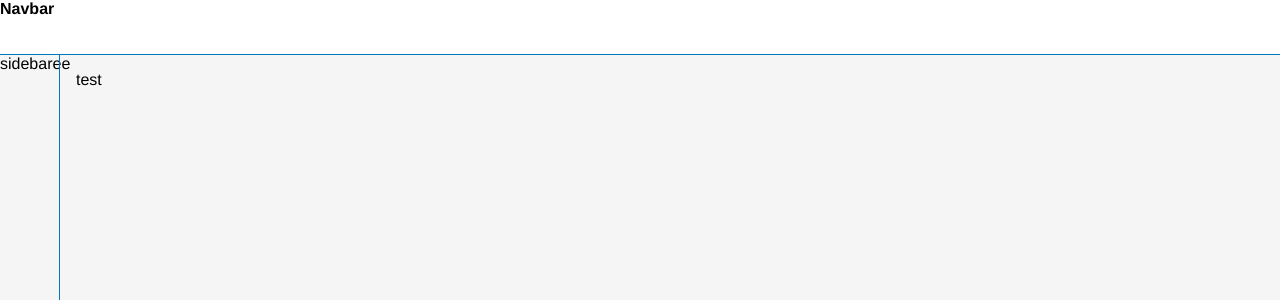
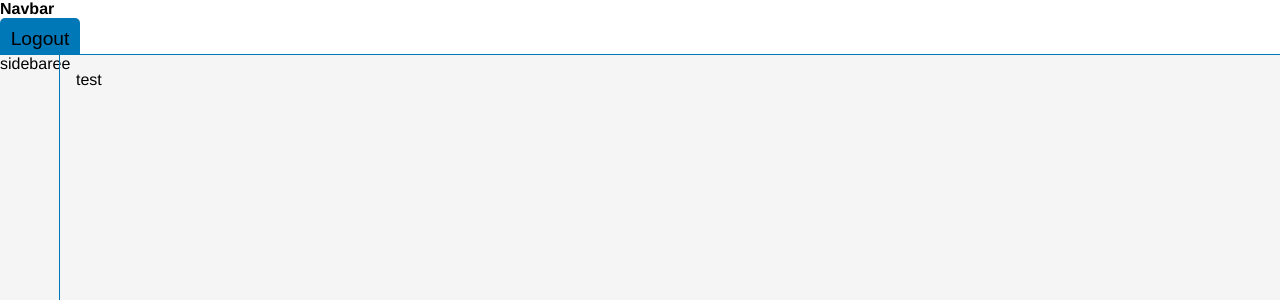
Before and after one commit to FilipAlberski/taskify, a React (Vite) app in the folder client/: page /dashboard in a window 1280 px wide. Shown: the top 300 px of the page. Built offline with nearby package versions, Linux system fonts and the light colour scheme; sample sign-in values are in the browser's storage.

Commit message:
creating logout button

```diff
--- /dev/null
+++ b/client/src/components/LogoutButton/LogoutButton.jsx
@@ -0,0 +1,15 @@
+import React from "react";
+import { StyledLogoutButton } from "./LogoutButton.styled.js";
+import { useNavigate } from "react-router-dom";
+const LogoutButton = () => {
+    const history = useNavigate();
+
+    const handleLogout = () => {
+        localStorage.removeItem("token");
+        history("/");
+    };
+
+    return <StyledLogoutButton>Logout</StyledLogoutButton>;
+};
+
+export default LogoutButton;
--- /dev/null
+++ b/client/src/components/LogoutButton/LogoutButton.styled.js
@@ -0,0 +1,19 @@
+import styled from "styled-components";
+
+export const StyledLogoutButton = styled.button`
+    background-color: ${(props) => props.theme.specialColor};
+    color: ${(props) => props.theme.color};
+    width: 80px;
+    display: flex;
+    justify-content: center;
+    align-items: center;
+    border: none;
+    border-radius: 5px;
+    padding: 10px 20px;
+    font-size: 1.2rem;
+    cursor: pointer;
+    transition: all 0.3s ease-in-out;
+    &:hover {
+        background-color: ${(props) => props.theme.disabledColor};
+    }
+`;
--- a/client/src/components/navbar/Navbar.jsx
+++ b/client/src/components/navbar/Navbar.jsx
@@ -1,10 +1,11 @@
 import React from "react";
 import { NavbarContainer } from "./Navbar.styled";
-
+import LogoutButton from "../LogoutButton/LogoutButton";
 const Navbar = () => {
     return (
         <NavbarContainer>
             <h4>Navbar</h4>
+            <LogoutButton />
         </NavbarContainer>
     );
 };
```
